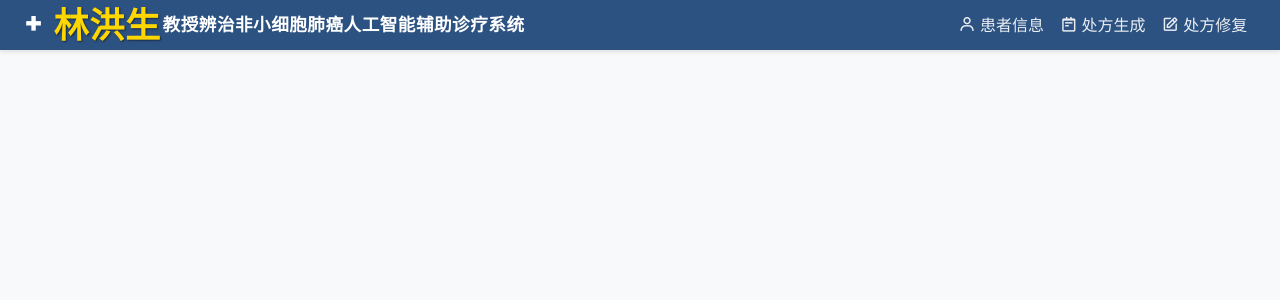
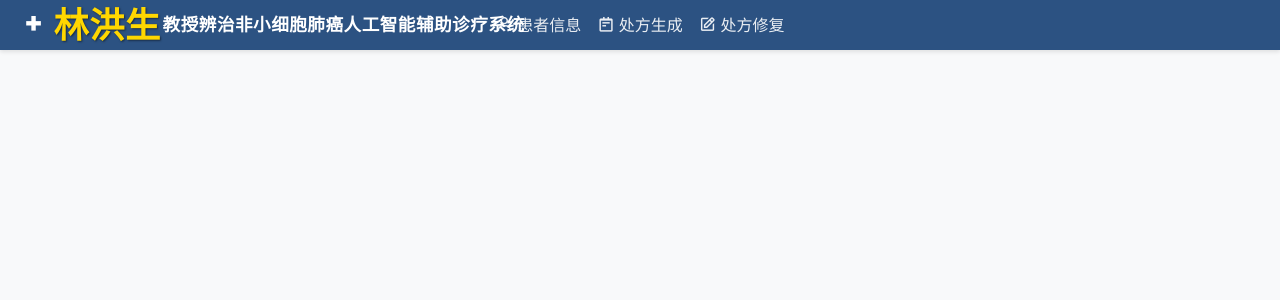
Before and after one commit to zhangxinxin234/LungCancer, a Flask app: template frontend/templates/base.html in a window 1280 px wide. Shown: the top 300 px of the page. Run offline with Flask 2, Linux system fonts and the light colour scheme; the template is opened without the code that fills it, so the values that code supplies are empty; some web fonts are replaced.

Commit message:
美化样式-导航栏

```diff
--- a/frontend/templates/base.html
+++ b/frontend/templates/base.html
@@ -78,10 +78,13 @@
 
         .navbar-nav {
             margin-left: auto;
-            margin-right: 0;
+            margin-right: auto;
             height: 50px;
             display: flex;
             align-items: center;
+            position: absolute;
+            left: 50%;
+            transform: translateX(-50%);
         }
 
         .nav-item {
@@ -128,7 +131,7 @@
 </head>
 <body>
     <nav class="navbar navbar-expand-lg navbar-dark">
-        <div class="container-fluid" style="width: 98%; margin: 0 auto;">
+        <div class="container-fluid" style="width: 98%; margin: 0 auto; position: relative;">
             <a class="navbar-brand fancy-title" href="/">
                 <i class='bx bx-plus-medical medical-icon'></i>
                 <span style="font-size: 2.2rem; font-weight: 700; color: #ffd700; text-shadow: 1px 1px 2px rgba(0,0,0,0.5); display: inline-block; vertical-align: middle; margin-right: 2px;">林洪生</span>教授辨治非小细胞肺癌人工智能辅助诊疗系统
@@ -163,6 +166,27 @@
     </div>
 
     <script src="https://cdn.jsdelivr.net/npm/bootstrap@5.1.3/dist/js/bootstrap.bundle.min.js"></script>
+    <script>
+        // 设置当前页面对应的导航链接为激活状态
+        document.addEventListener('DOMContentLoaded', function() {
+            const currentPath = window.location.pathname;
+            const navLinks = {
+                '/patient_info': document.getElementById('patientInfoLink'),
+                '/prescription': document.getElementById('prescriptionLink'),
+                '/repair': document.getElementById('repairLink')
+            };
+
+            // 移除所有导航链接的active类
+            Object.values(navLinks).forEach(link => {
+                if (link) link.classList.remove('active');
+            });
+
+            // 为当前页面的导航链接添加active类
+            if (navLinks[currentPath]) {
+                navLinks[currentPath].classList.add('active');
+            }
+        });
+    </script>
     {% block scripts %}{% endblock %}
 </body>
 </html>
--- a/frontend/templates/patient_info.html
+++ b/frontend/templates/patient_info.html
@@ -454,7 +454,7 @@
 </head>
 <body>
     <nav class="navbar navbar-expand-lg navbar-dark">
-        <div class="container-fluid">
+        <div class="container-fluid" style="width: 98%; margin: 0 auto; position: relative;">
             <a class="navbar-brand fancy-title" href="#"><i class='bx bx-plus-medical medical-icon'></i>林洪生教授辨治非小细胞肺癌人工智能辅助诊疗系统</a>
             <button class="navbar-toggler" type="button" data-bs-toggle="collapse" data-bs-target="#navbarNav">
                 <span class="navbar-toggler-icon"></span>
```
